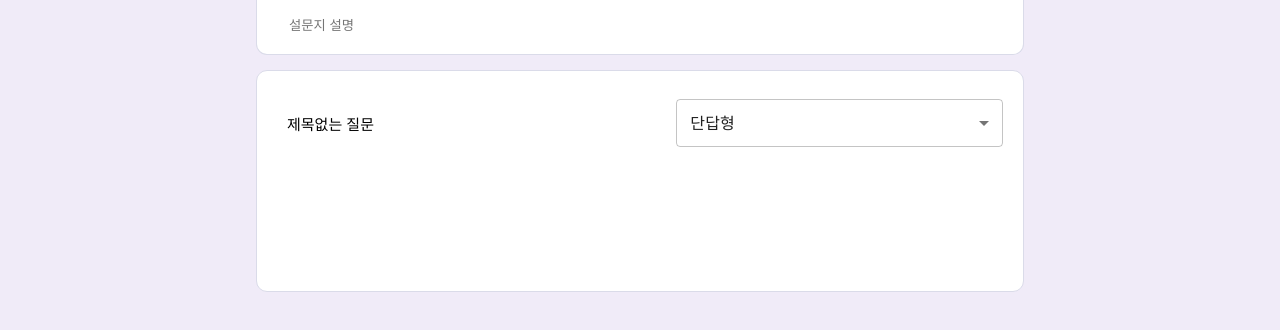
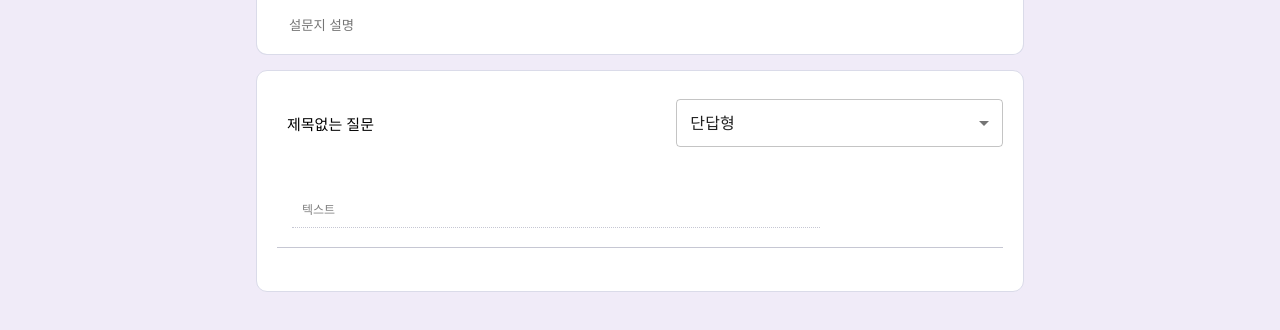
Before and after one commit to Choalstn/googleSurvey_clone, a React (Create React App) app: page / in a window 1280 px wide. Shown: the part 178-508 px from the top of the page. Built offline with nearby package versions, Linux system fonts and the light colour scheme.

Commit message:
[Feat] : cardType에 따른 입력 폼 다르게

```diff
--- /dev/null
+++ b/src/Components/Answers/CheckBox.tsx
@@ -0,0 +1,97 @@
+import { useDispatch } from 'react-redux';
+import styled from 'styled-components';
+import { InterCard } from '../../store/cardSlice';
+import { ReactComponent as SvgSquare } from '../../assets/CheckBoxSquare.svg';
+
+const Container = styled.div`
+	border: none;
+	border-bottom: 1px solid rgb(198, 199, 211);
+	min-height: 9vh;
+	margin: 10px;
+
+	> div {
+		display: flex;
+		align-items: center;
+	}
+`;
+
+const Answer = styled.input`
+	border: none;
+	margin: 15px;
+	width: 80%;
+	height: 3vh;
+	padding: 5px;
+	margin-left: 5px;
+	font-size: 15px;
+
+	&:hover {
+		border-bottom: 1px solid rgb(198, 199, 211);
+	}
+
+	&:focus {
+		outline: none;
+		border-bottom: 3px solid #673ab6;
+	}
+`;
+
+const CheckBoxSquare = styled(SvgSquare)`
+	width: 23px;
+	height: 23px;
+`;
+
+const AddOption = styled.div`
+	font-size: 14px;
+
+	> p {
+		margin-left: 10px;
+		font-weight: 500;
+	}
+
+	.addOption {
+		color: #6c6b6b;
+		cursor: pointer;
+
+		&:hover {
+			border-bottom: 1px solid rgb(218, 219, 233);
+		}
+	}
+
+	.addEtc {
+		color: #1b72e8;
+		cursor: pointer;
+
+		&:hover {
+			border-radius: 3px;
+			background-color: #e0edffdf;
+		}
+	}
+`;
+
+interface Props {
+	cardInfo: InterCard;
+}
+function CheckBox({ cardInfo }: Props) {
+	return (
+		<>
+			<Container>
+				{Array.isArray(cardInfo.contents) &&
+					cardInfo.contents.map((el, idx) => (
+						<div>
+							<CheckBoxSquare />
+							<Answer defaultValue={el.text} />
+						</div>
+					))}
+
+				<AddOption>
+					<CheckBoxSquare />
+					<p>
+						<span className="addOption">옵션추가</span> &nbsp; 또는 &nbsp;
+						<span className="addEtc">'기타'추가</span>
+					</p>
+				</AddOption>
+			</Container>
+		</>
+	);
+}
+
+export default CheckBox;
--- /dev/null
+++ b/src/Components/Answers/DropDown.tsx
@@ -0,0 +1,87 @@
+import styled from 'styled-components';
+import { InterCard } from '../../store/cardSlice';
+
+const Container = styled.div`
+	border: none;
+	border-bottom: 1px solid rgb(198, 199, 211);
+	min-height: 9vh;
+	margin: 10px;
+
+	> div {
+		display: flex;
+		align-items: center;
+	}
+`;
+
+const Answer = styled.input`
+	border: none;
+	margin: 15px;
+	width: 80%;
+	height: 3vh;
+	padding: 5px;
+	margin-left: 5px;
+	font-size: 15px;
+
+	&:hover {
+		border-bottom: 1px solid rgb(198, 199, 211);
+	}
+
+	&:focus {
+		outline: none;
+		border-bottom: 3px solid #673ab6;
+	}
+`;
+
+const Front = styled.div`
+	width: 23px;
+	height: 23px;
+	display: flex;
+	justify-content: center;
+`;
+
+const AddOption = styled.div`
+	font-size: 14px;
+
+	> p {
+		display: flex;
+		font-weight: 500;
+	}
+
+	.addOption {
+		color: #6c6b6b;
+		cursor: pointer;
+		margin-left: 7px;
+
+		&:hover {
+			border-bottom: 1px solid rgb(218, 219, 233);
+		}
+	}
+`;
+
+interface Props {
+	cardInfo: InterCard;
+}
+function DropDown({ cardInfo }: Props) {
+	return (
+		<>
+			<Container>
+				{Array.isArray(cardInfo.contents) &&
+					cardInfo.contents.map((el, idx) => (
+						<div>
+							<Front>{idx + 1}</Front>
+							<Answer defaultValue={el.text} />
+						</div>
+					))}
+
+				<AddOption>
+					<p>
+						<Front>{cardInfo.contents.length + 1}</Front>
+						<span className="addOption">옵션추가</span>
+					</p>
+				</AddOption>
+			</Container>
+		</>
+	);
+}
+
+export default DropDown;
--- /dev/null
+++ b/src/Components/Answers/Radio.tsx
@@ -0,0 +1,98 @@
+import { useDispatch } from 'react-redux';
+import styled from 'styled-components';
+import { InterCard } from '../../store/cardSlice';
+import { ReactComponent as SvgCircle } from '../../assets/radioCircle.svg';
+
+const Container = styled.div`
+	border: none;
+	border-bottom: 1px solid rgb(198, 199, 211);
+	min-height: 9vh;
+	margin: 10px;
+
+	> div {
+		display: flex;
+		align-items: center;
+	}
+`;
+
+const Answer = styled.input`
+	border: none;
+	margin: 15px;
+	width: 80%;
+	height: 3vh;
+	padding: 5px;
+	margin-left: 5px;
+	font-size: 15px;
+
+	&:hover {
+		border-bottom: 1px solid rgb(198, 199, 211);
+	}
+
+	&:focus {
+		outline: none;
+		border-bottom: 3px solid #673ab6;
+	}
+`;
+
+const RadioCircle = styled(SvgCircle)`
+	width: 23px;
+	height: 23px;
+`;
+
+const AddOption = styled.div`
+	font-size: 14px;
+
+	> p {
+		margin-left: 10px;
+		font-weight: 500;
+	}
+
+	.addOption {
+		color: #6c6b6b;
+		cursor: pointer;
+
+		&:hover {
+			border-bottom: 1px solid rgb(218, 219, 233);
+		}
+	}
+
+	.addEtc {
+		color: #1b72e8;
+		cursor: pointer;
+
+		&:hover {
+			border-radius: 3px;
+			background-color: #e0edffdf;
+		}
+	}
+`;
+
+interface Props {
+	cardInfo: InterCard;
+}
+function Radio({ cardInfo }: Props) {
+	console.log(cardInfo.contents);
+	return (
+		<>
+			<Container>
+				{Array.isArray(cardInfo.contents) &&
+					cardInfo.contents.map((el, idx) => (
+						<div>
+							<RadioCircle />
+							<Answer defaultValue={el.text} />
+						</div>
+					))}
+
+				<AddOption>
+					<RadioCircle />
+					<p>
+						<span className="addOption">옵션추가</span> &nbsp; 또는 &nbsp;
+						<span className="addEtc">'기타'추가</span>
+					</p>
+				</AddOption>
+			</Container>
+		</>
+	);
+}
+
+export default Radio;
--- /dev/null
+++ b/src/Components/Answers/Simple.tsx
@@ -0,0 +1,36 @@
+import { styled } from 'styled-components';
+
+const Container = styled.div`
+	border: none;
+	border-bottom: 1px solid rgb(198, 199, 211);
+	min-height: 9vh;
+	margin: 10px;
+
+	> div {
+		display: flex;
+		align-items: center;
+	}
+`;
+
+const Answer = styled.div`
+	border: none;
+	border-bottom: 1px dotted rgb(198, 199, 211);
+	margin: 15px;
+	width: 70%;
+	padding: 10px;
+	color: gray;
+	font-size: 12px;
+
+	&:focus {
+		outline: none;
+	}
+`;
+function Simple() {
+	return (
+		<Container>
+			<Answer>텍스트</Answer>
+		</Container>
+	);
+}
+
+export default Simple;
--- a/src/Components/Card.tsx
+++ b/src/Components/Card.tsx
@@ -3,6 +3,10 @@ import DropDown from './DropDown';
 import { InterCard } from '../store/cardSlice';
 import { useSelector } from 'react-redux';
 import { RootState } from '../store';
+import Simple from './Answers/Simple';
+import Radio from './Answers/Radio';
+import CheckBox from './Answers/CheckBox';
+import DropDownAn from './Answers/DropDown';
 
 const TopCard = styled.div`
 	height: 15vh;
@@ -39,7 +43,7 @@ const TopCard = styled.div`
 `;
 
 const MainCard = styled.div`
-	height: 25vh;
+	min-height: 25vh;
 	border: 1.5px solid rgb(218, 219, 233);
 	border-radius: 11px;
 	background-color: white;
@@ -85,9 +89,10 @@ function Card({ isTitle, id, idx }: extendedCardProps) {
 
 	const cardInfo = useSelector((state: RootState) =>
 		state.cards.find((el) => el.id === id),
-	);
+	) as InterCard;
 
-	console.log('aaa', cardInfo);
+	console.log('aaa', cardType);
+	console.log(cardInfo);
 
 	return (
 		<>
@@ -102,6 +107,16 @@ function Card({ isTitle, id, idx }: extendedCardProps) {
 						<input type="text" defaultValue="제목없는 질문" />
 						<DropDown id={id} />
 					</div>
+
+					{cardType === '단답형' || cardType === '장문형' ? (
+						<Simple />
+					) : cardType === '객관식 질문' ? (
+						<Radio cardInfo={cardInfo} />
+					) : cardType === '체크박스' ? (
+						<CheckBox cardInfo={cardInfo} />
+					) : cardType === '드롭다운' ? (
+						<DropDownAn cardInfo={cardInfo} />
+					) : null}
 				</MainCard>
 			)}
 		</>
--- /dev/null
+++ b/src/Pages/Preview.tsx
@@ -0,0 +1,5 @@
+function Preview() {
+	return <></>;
+}
+
+export default Preview;
--- a/src/store/cardSlice.tsx
+++ b/src/store/cardSlice.tsx
@@ -8,7 +8,7 @@ export interface InterCard {
 	cardType: string;
 }
 
-interface OptionType {
+export interface OptionType {
 	id: string;
 	text?: string;
 }
@@ -43,11 +43,11 @@ const cardSlice = createSlice({
 
 			if (
 				!(
-					target.cardType === '라디오' ||
+					target.cardType === '객관식 질문' ||
 					target.cardType === '체크박스' ||
 					target.cardType === '드롭다운'
 				) &&
-				(action.payload.cardType === '라디오' ||
+				(action.payload.cardType === '객관식 질문' ||
 					action.payload.cardType === '체크박스' ||
 					action.payload.cardType === '드롭다운')
 			) {
@@ -58,11 +58,11 @@ const cardSlice = createSlice({
 					},
 				];
 			} else if (
-				(target.cardType === '라디오' ||
+				(target.cardType === '객관식 질문' ||
 					target.cardType === '체크박스' ||
 					target.cardType === '드롭다운') &&
 				!(
-					action.payload.cardType === '라디오' ||
+					action.payload.cardType === '객관식 질문' ||
 					action.payload.cardType === '체크박스' ||
 					action.payload.cardType === '드롭다운'
 				)
```
Also changed, not shown: src/assets/CheckBoxSquare.svg (added), src/assets/radioCircle.svg (added).
